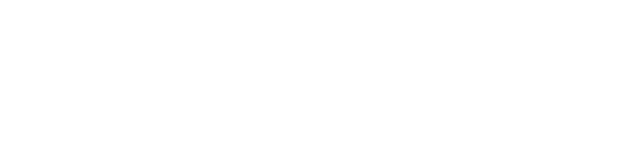
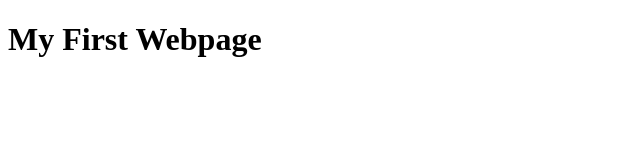
Before and after one commit to mikemac1/aerial-services, a website: page index.html in a window 1280 px wide. Shown: the whole page, without its empty margins (0-640 px from the left). Drawn offline with Linux system fonts and the light colour scheme.

```diff
--- a/index.html
+++ b/index.html
@@ -1,6 +1,8 @@
 <!DOCTYPE html>
 <html>
 <body>
-
+<h1>
+    My First Webpage
+</h1>
 </body>
 </html>
```
Also changed, not shown: package.json (added, +19 -0 lines), 2 other files.
